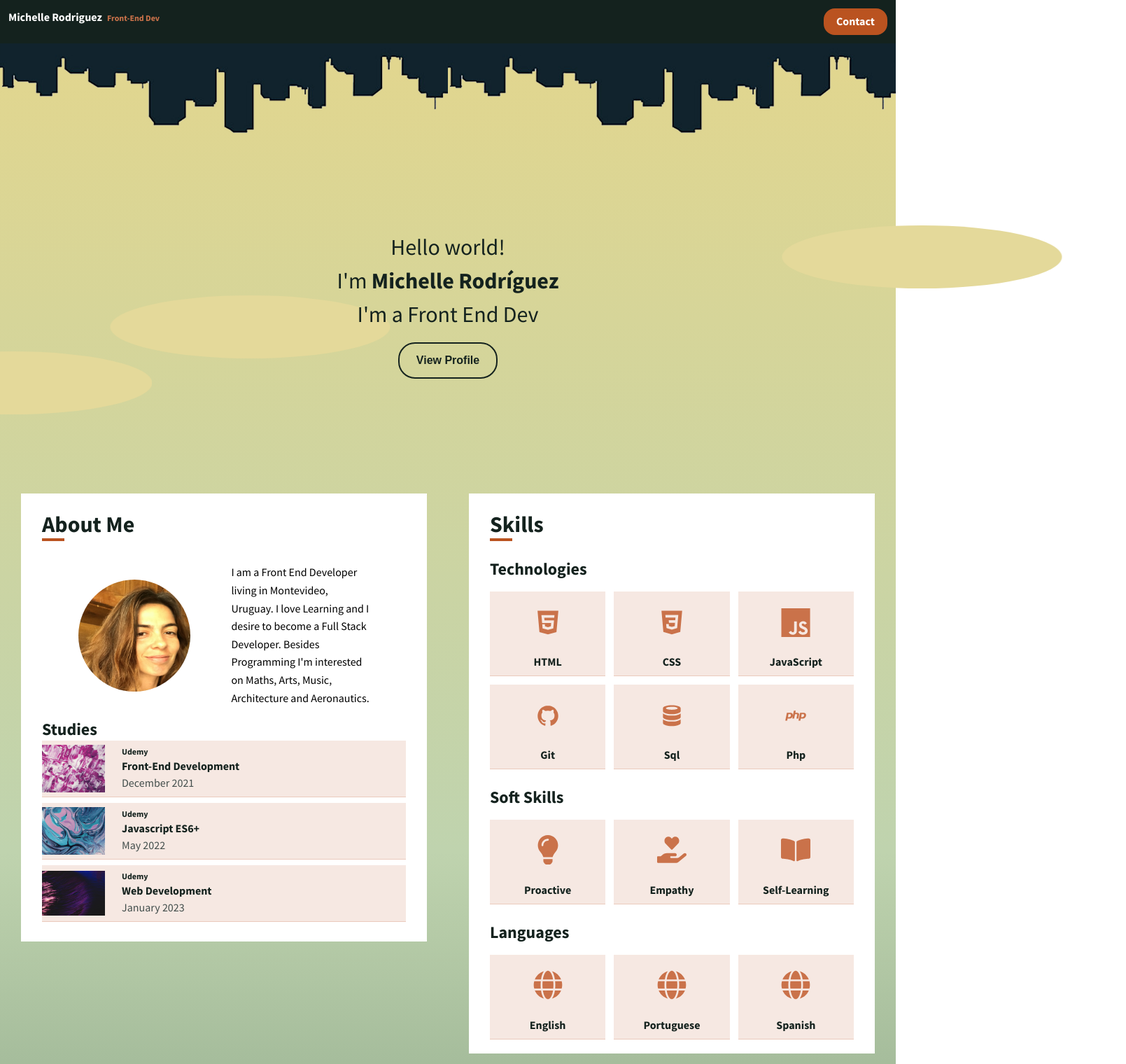
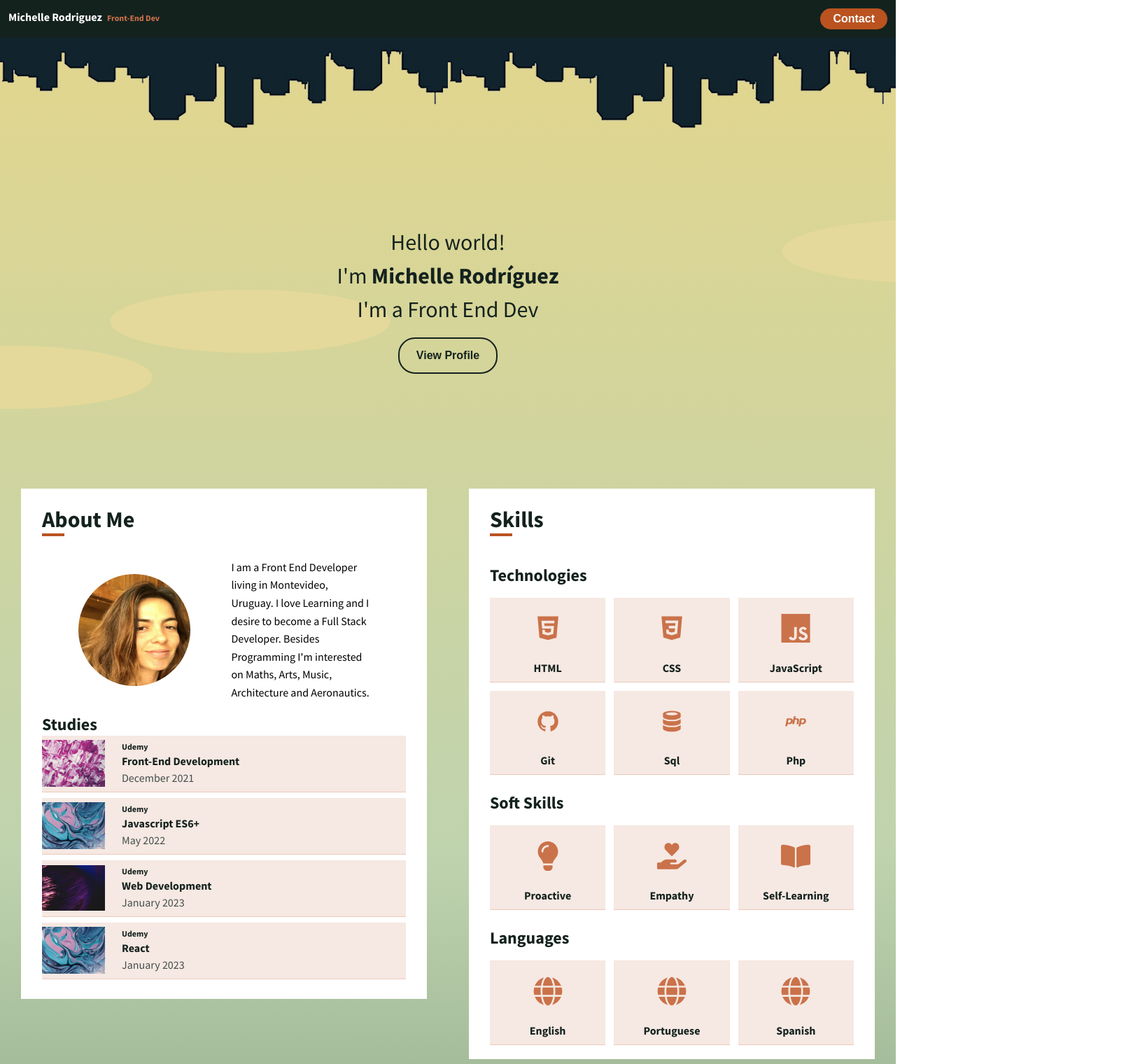
Before and after one commit to Michellefsd/my-PORTFOLIO, a React (Create React App) app: page / in a window 1280 px wide. Shown: the top 1520 px of the page at 70% size, 1609 px wide, since content can reach past the window. Built offline with nearby package versions, Linux system fonts and the light colour scheme.

Commit message:
overflow hidden in container to avoid clouds

```diff
--- a/src/App.css
+++ b/src/App.css
@@ -30,6 +30,7 @@ p {
   border: 1px solid black;
   margin: 0;
   position: relative;
+  overflow: hidden;
 }
 @media (min-width: 768px) {
     .bk-main {
--- a/src/App.js
+++ b/src/App.js
@@ -1,4 +1,5 @@
 import './App.css';
+import { useRef } from 'react';
 import img from './img/edificio-1.png'
 import AboutMe from './components/pages/AboutMe';
 import Contact from './components/pages/Contact';
@@ -9,10 +10,20 @@ import Projects from './components/pages/Projects';
 import Skills from './components/pages/Skills';
 
 
+
 function App() {
+  const aboutMeRef = useRef();
+  const contactRef = useRef();
+  const handleClickToContact = () => {
+    contactRef.current?.scrollIntoView({behavior: 'smooth'});
+  };
+  const handleClickToProfile = () => {
+    aboutMeRef.current.scrollIntoView({behavior: 'smooth'});
+  };
+
   return (
     <div>
-      <NavBar />
+      <NavBar handleClick={handleClickToContact}/>
           <main className='bk-main'>
             <div className='flex'>
               <img
@@ -25,13 +36,13 @@ function App() {
                 alt='edificios dados vuelta, imagen decorativa marco superior'
               />
             </div>
-            <Hero />
+            <Hero handleClick={handleClickToProfile}/>
             <div className='div-skills'>
-              <AboutMe />
+              <AboutMe ref={aboutMeRef}/>
               <Skills />
             </div>
             <Projects />
-            <Contact />
+            <Contact ref={contactRef} />
             <Footer />
           </main>
     </div>
--- a/src/components/pages/AboutMe.css
+++ b/src/components/pages/AboutMe.css
@@ -1,14 +1,17 @@
 .section {
     padding: 2rem 3rem;
+    display: flex;
+    flex-direction: column;
 }
 
 .section--presentation {
     display: flex;
     flex-direction: column;
+    flex-grow: 1;
     align-items: center;
     justify-content: center;
+}
 
-}
 @media (min-width: 768px) {
     .section--presentation {
         display: grid;
@@ -33,3 +36,6 @@
     height: 100%;
     border-radius: 50%;
 }
+.studies {
+    flex-grow: 1;
+}
--- a/src/components/pages/AboutMe.jsx
+++ b/src/components/pages/AboutMe.jsx
@@ -6,7 +6,7 @@ import React from 'react';
 import image from'../../img/cv.jpg';
 import Studies from './Studies';
 
-function AboutMe() {
+function AboutMe({ ref }) {
   return (
     <div>
       <section className='section'>
@@ -33,6 +33,9 @@ function AboutMe() {
             <div>
               <Studies where={"Udemy"} when={"january 2023"} imagen={img3} what={"Web Development"} />
             </div>
+            <div>
+              <Studies where={"Udemy"} when={"january 2023"} imagen={img2} what={"React"} />
+            </div>
           </div>
         </div>
       </section>
--- a/src/components/pages/Contact.jsx
+++ b/src/components/pages/Contact.jsx
@@ -7,7 +7,7 @@ import {GoAlert} from 'react-icons/go';
 import Alert from '../Alert';
 import Modal from '../Modal';
 
-function Contact() {
+function Contact({ ref }) {
   const [nameValue, setNameValue] = useState("");
   const [nameState, setNameState] = useState(null);
 
@@ -45,16 +45,26 @@ function Contact() {
   const validInput =
     <Alert icon={<HiCheckCircle style={{color: 'green', fontSize: '24px'}}/>}> This Looks Good</Alert>;
 
+    let type;
   const nonValidInput =
-    <Alert icon={<GoAlert style={{color: 'orange', fontSize: '24px'}}/>}> Enter a valid {nameValue}</Alert>;
+    <Alert icon={<GoAlert style={{color: 'orange', fontSize: '24px'}}/>}> Enter a valid {type}</Alert>;
 
-  const validateFunctions = () => {
+
+
+  const validateName = () => {
     setNameState(nameValue.trim() !== "");
+  }
+  const validateEmail = () => {
     setEmailState(validator.validate(emailValue));
+  }
+  const validatePhone = ( )=> {
     setPhoneState(isValidPhoneNumber(phoneValue));
   }
-
-
+    const validateFunctions = () => {
+    validateName();
+    validateEmail();
+    validatePhone();
+  }
 
   function handleSubmit(e) {
     e.preventDefault();
@@ -77,22 +87,21 @@ function Contact() {
 
   return (
     <div className='section--contact__div'>
-      <section className='section--contact'>
+      <section ref={ref} className='section--contact'>
         <h2 className='section--title'><span className='underlined'></span>Contact</h2>
         <form onSubmit={handleSubmit} className='form'>
           <label htmlFor="name">Name</label>
-          <input onChange={handleNameChange || ""} onBlur={validateFunctions} value={nameValue || ""} className='input' id="name" type="text" />
-          {nameState == null || (nameState ? validInput : nonValidInput)}
+          <input onChange={handleNameChange || ""} onBlur={validateName} value={nameValue || ""} className='input' id="name" type="text" />
+          {nameState == null || (nameState ? validInput : nonValidInput && (type = "name"))}
 
           <label htmlFor="mail">Email</label>
-          <input value={emailValue || ""} onChange={handleMailChange || ""} onBlur={validateFunctions} className='input' id="mail" type="email" />
-          {emailState == null || (emailState ? validInput : nonValidInput)}
+          <input value={emailValue || ""} onChange={handleMailChange || ""} onBlur={validateEmail} className='input' id="mail" type="email" />
+          {emailState == null || (emailState ? validInput : nonValidInput && (type = "email"))}
 
           <label htmlFor="phone">Phone</label>
-          <input value={phoneValue || ""} onChange={handlePhoneChange || ""} onBlur={validateFunctions} className='input' id="phone" type="number" />
-          {phoneState == null || (phoneState ? validInput : nonValidInput)}
+          <input value={phoneValue || ""} onChange={handlePhoneChange || ""} onBlur={validatePhone} className='input' id="phone" type="tel" />
+          {phoneState == null || (phoneState ? validInput : nonValidInput && (type="phone number"))}
 
-          {showModal && <Modal />}
 
           <label htmlFor="message">Message</label>
           <textarea onChange={handleMessageChange|| ""} onBlur={validateFunctions} value={messageValue || ""} id="message" cols="30" rows="10"></textarea>
@@ -100,6 +109,8 @@ function Contact() {
           <button className='btn--orange btn--big mt'>Send</button>
         </form>
       </section>
+      {showModal && <Modal />}
+
     </div>
   )
 };
--- a/src/components/pages/Hero.jsx
+++ b/src/components/pages/Hero.jsx
@@ -1,7 +1,7 @@
 import './Hero.css';
 import React from 'react'
 
-function Hero() {
+function Hero({ handleClick }) {
   return (
     <div className='container'>
       <div className='cloud cl1'></div>
@@ -10,7 +10,7 @@ function Hero() {
       <main className='hero-main over-cloud'>
           <h3 className='greetings'>Hello world!</h3>
           <h3 className='greetings mb-16'>I'm <span>Michelle Rodríguez</span> I'm a Front End Dev</h3>
-          <button className='btn--white btn--big'>View Profile</button>
+          <button onClick={handleClick} className='btn--white btn--big'>View Profile</button>
       </main>
     </div>
   )
--- a/src/components/pages/NavBar.jsx
+++ b/src/components/pages/NavBar.jsx
@@ -2,11 +2,11 @@ import './NavBar.css';
 import React from 'react';
 import '../Button.css';
 
-function NavBar() {
+function NavBar({ handleClick }) {
   return (
     <nav className="navbar">
         <h4 className='my-name'>Michelle Rodriguez <span>Front-End Dev</span></h4>
-        <a href="./Contact.jsx" className='btn--small btn--orange'>Contact</a>
+        <button onClick={handleClick} className='btn--small btn--orange'>Contact</button>
     </nav>
 
   );
--- a/src/components/pages/Skills.css
+++ b/src/components/pages/Skills.css
@@ -1,6 +1,7 @@
 .section--skills {
     display: flex;
     flex-direction: column;
+    flex-grow: 1;
     gap: 1.6rem;
     margin-top: 2.4rem;
 }
```
Lines whose indentation alone changed are shown as unchanged.
